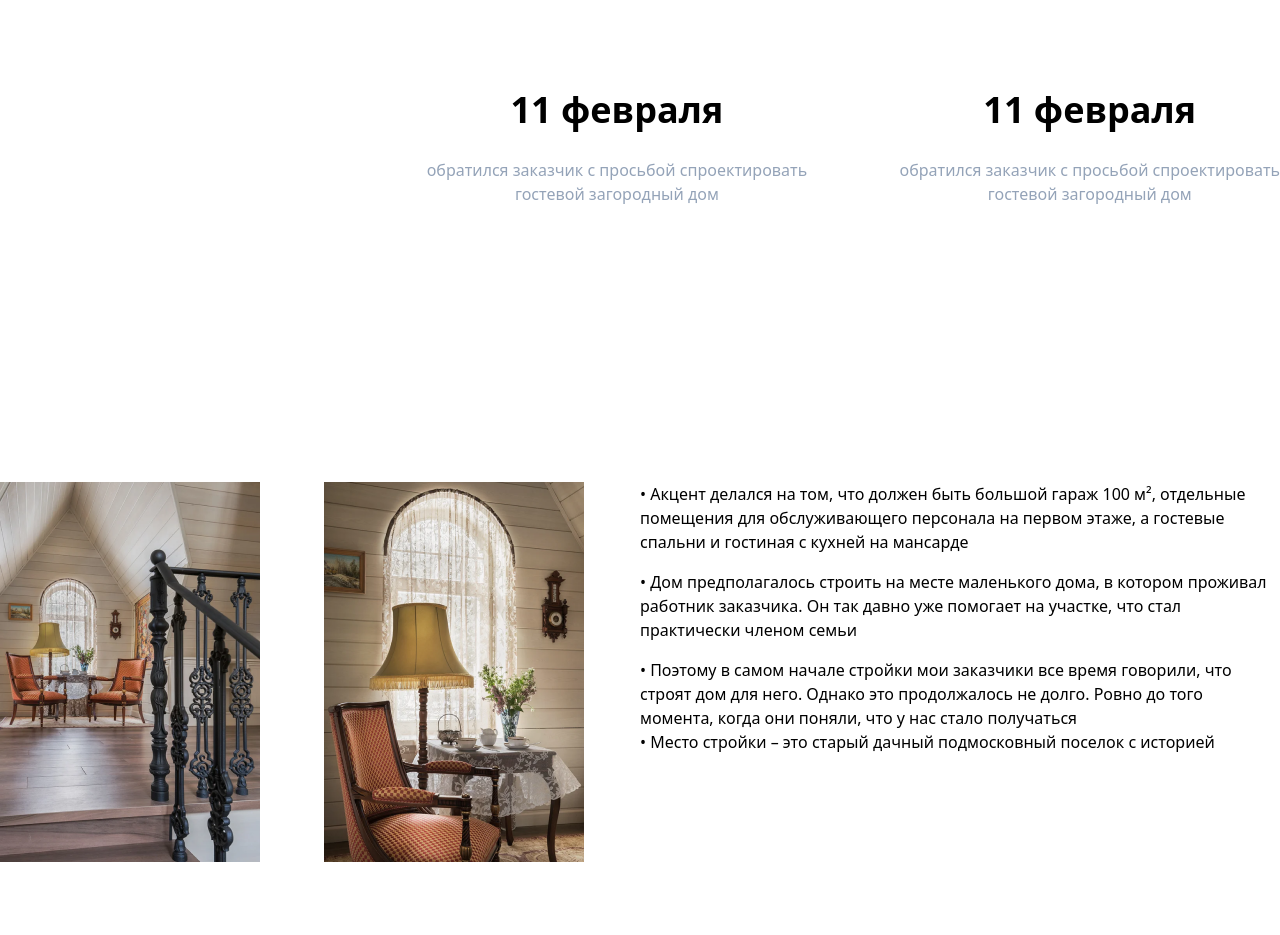
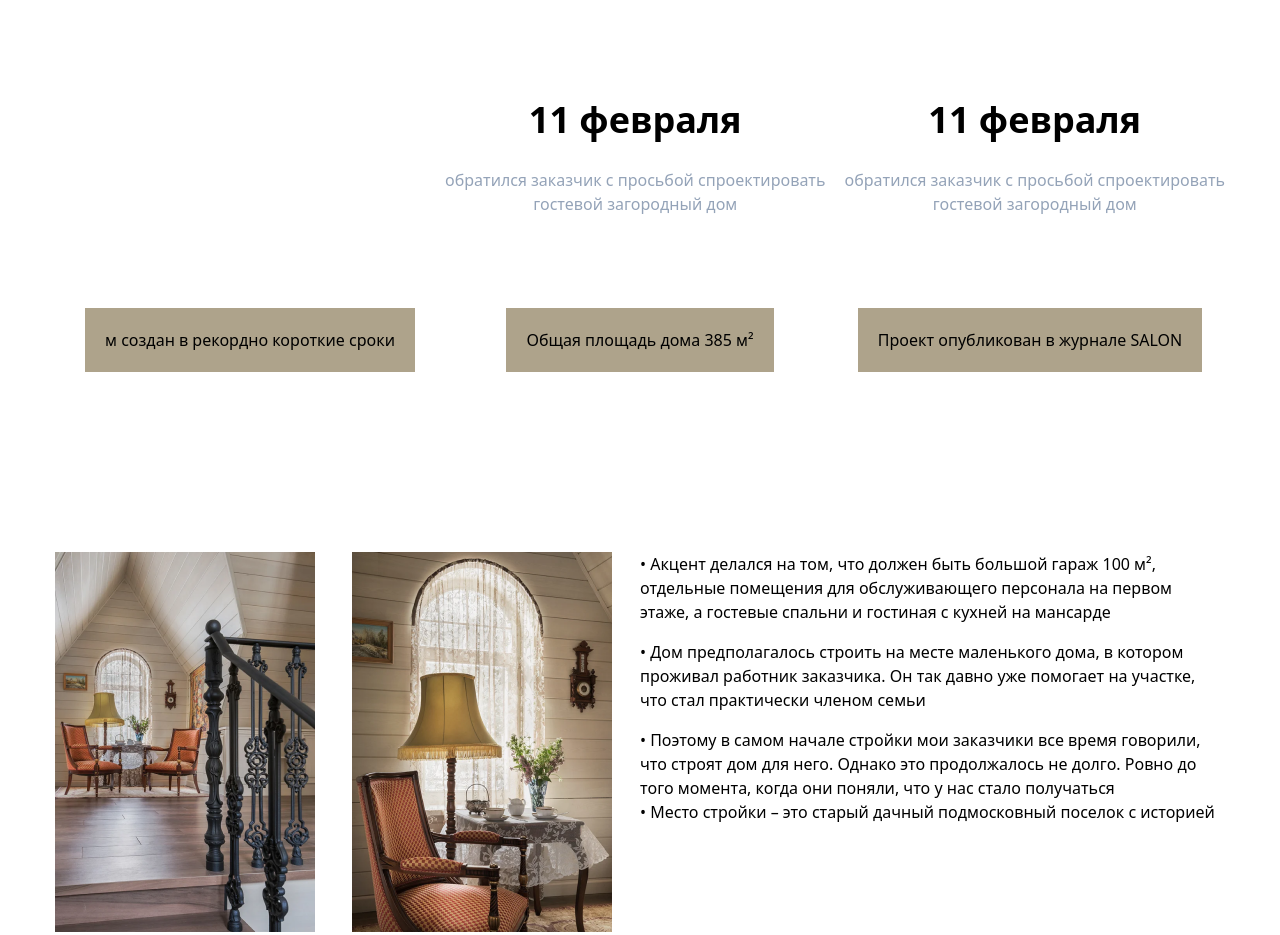
Before and after one commit to BunyodbekNasriddinov/layout, a website: page src/porfolio.html in a window 1280 px wide. Shown: the part 836-1771 px from the top of the page. Drawn offline with Linux system fonts and the light colour scheme.

Commit message:
Part two portfolio

```diff
--- a/src/porfolio.html
+++ b/src/porfolio.html
@@ -7,16 +7,16 @@
     <link rel="stylesheet" href="./main.css">
     <title>Portfolio</title>
 </head>
-<body class="md:text-left text-center">
+<body class="">
     <header>
 
     </header>
     <main class="pt-12 pb-36">
         <section class="container">
             <h1 class="text-5xl font-bold">Проект гостевого загородного дома в стиле Тюдор, МО, 2019г.</h1>
-            <div class="mt-12 md:w-full"><img src="../imgas6-page/hero.png" alt=""></div>
+            <div class="mt-12 md:w-full w-2/5"><img src="../imgas6-page/hero.png" alt=""></div>
             <div class="md:text-center text-left">
-                <div class="grid md:grid-cols-3 w-full py-16 mt-16 gap-16 md:text-center">
+                <div class="grid md:grid-cols-3 w-full py-16 mt-16 gap-16 text-center">
                     <div class="md:grid-cols-1">
                         <strong class="font-bold mb-7 block text-4xl">11 февраля</strong>
                         <p class="text-slate-400">обратился заказчик с просьбой спроектировать гостевой загородный дом</p>
@@ -41,10 +41,10 @@
                     <p class="text-slate-400">обратился заказчик с просьбой спроектировать <br> гостевой загородный дом</p>
                 </div>
             </div>
-            <div class="grid md:grid-cols-3 grid-cols-1 mt-20 md:gap-0 gap-5 justify-center text-center">
-                <div class="grid-cols-1"><button class="bg-btn w-80 text-white p-5P">Дом создан в рекордно короткие сроки</button></div>
-                <div class="grid-cols-1"><button class="bg-btn w-80 text-white p-5P">Дом создан в рекордно короткие сроки</button></div>
-                <div class="grid-cols-1"><button class="bg-btn w-80 text-white p-5P">Дом создан в рекордно короткие сроки</button></div>
+            <div class="grid md:grid-cols-3 grid-cols-1 mt-20 md:gap-0 gap-5 text-center">
+                <div class="grid-cols-1"><button class="bg-btn p-5">м создан в рекордно короткие сроки</button></div>
+                <div class="grid-cols-1"><button class="bg-btn p-5">Общая площадь дома 385 м²</button></div>
+                <div class="grid-cols-1"><button class="bg-btn p-5">Проект опубликован в журнале SALON</button></div>
             </div>
         </section>
         <section class="container text-left">
--- a/src/style.css
+++ b/src/style.css
@@ -2,3 +2,9 @@
 @tailwind base;
 @tailwind components;
 @tailwind utilities;
+
+.container {
+    width: 1190px;
+    margin: 0 auto;
+    padding: 10px;
+}
--- a/tailwind.config.js
+++ b/tailwind.config.js
@@ -2,6 +2,9 @@ module.exports = {
   content: ["./src/**/*.html"],
   theme: {
     extend: {
+      colors: {
+        'btn': '#AEA38B',
+      },
     },
   },
   plugins: [],
```
Also changed, not shown: src/main.css.
